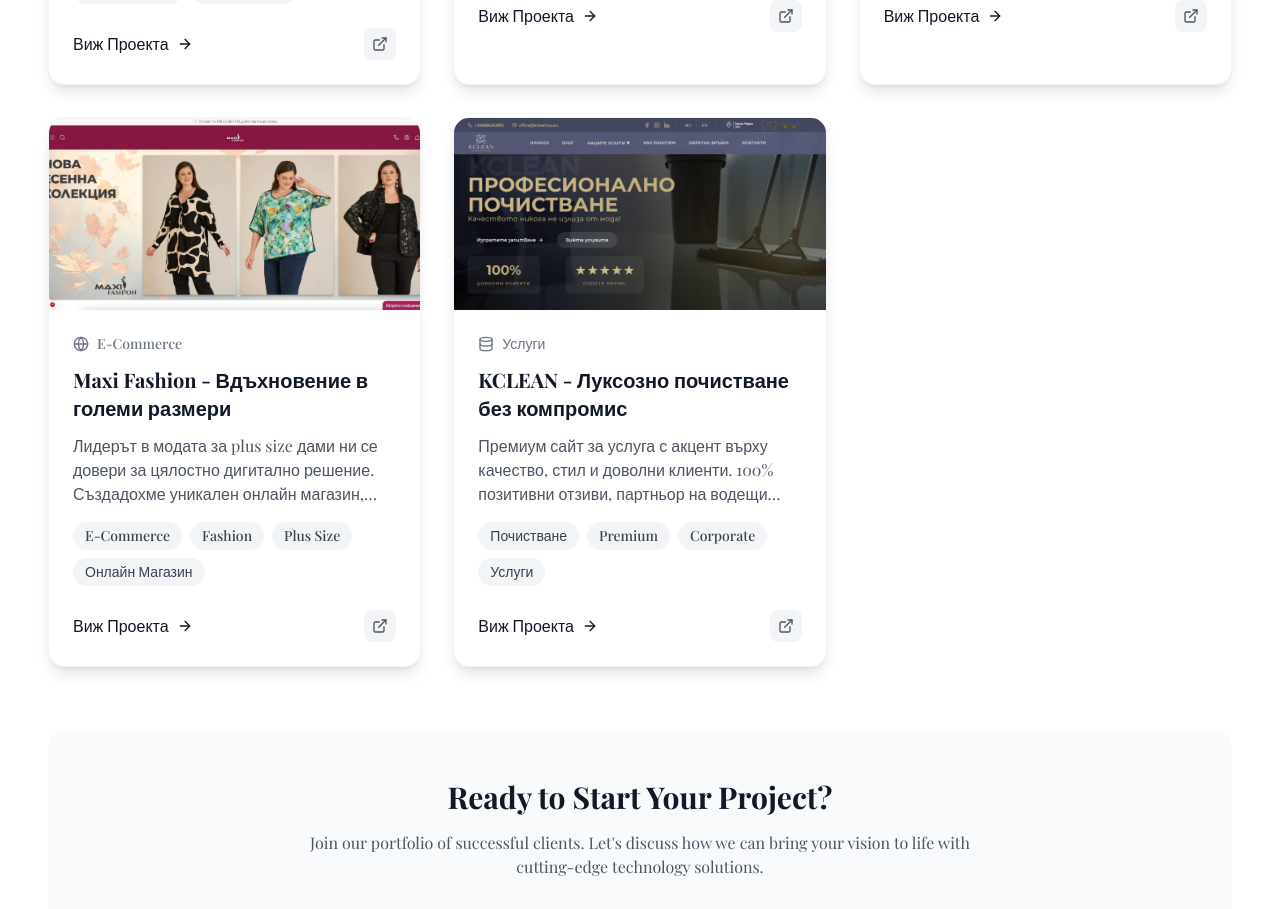
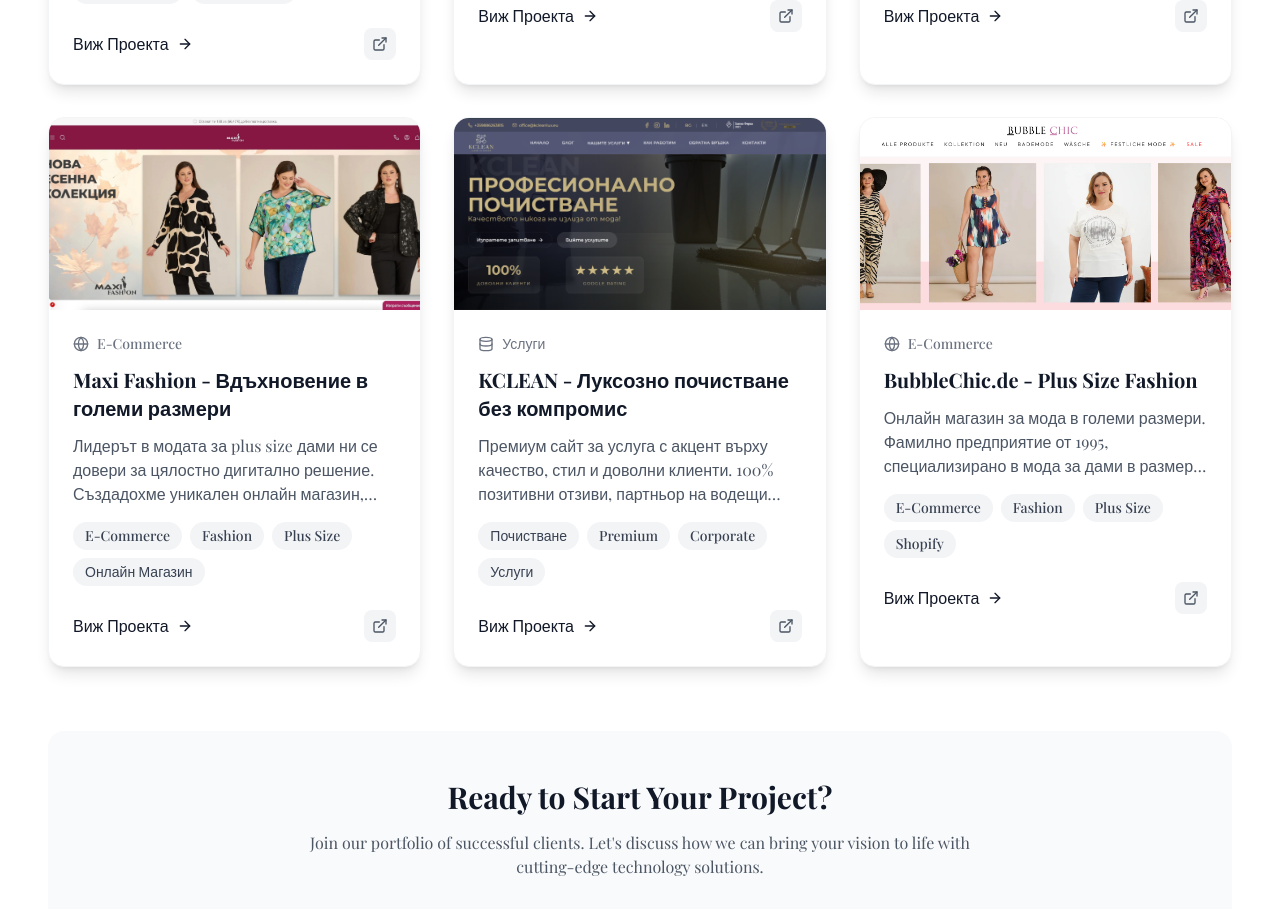
Before and after one commit to 0x00V1NDE77A/sr-new-site, a Next.js app: page / in a window 1280 px wide. Shown: the part 5246-6155 px from the top of the page. Built offline with nearby package versions, Linux system fonts and the light colour scheme; no server answers; the database is empty; a web font is replaced by a local one.

Commit message:
app updated

```diff
--- a/components/portfolio-section.tsx
+++ b/components/portfolio-section.tsx
@@ -61,6 +61,15 @@ const portfolioProjects: PortfolioProject[] = [
     tags: ["Почистване", "Premium", "Corporate", "Услуги"],
     category: "Услуги",
     link: "https://www.kcleanlux.eu/"
+  },
+  {
+    id: 6,
+    title: "BubbleChic.de - Plus Size Fashion",
+    description: "Онлайн магазин за мода в големи размери. Фамилно предприятие от 1995, специализирано в мода за дами в размери 44-60. E-commerce платформа с акцент върху стил, комфорт и разнообразие.",
+    image: "/projects/bubblechic.png",
+    tags: ["E-Commerce", "Fashion", "Plus Size", "Shopify"],
+    category: "E-Commerce",
+    link: "https://www.bubblechic.de/"
   }
 ]
 
```
Also changed, not shown: public/projects/bubblechic.png (added).
